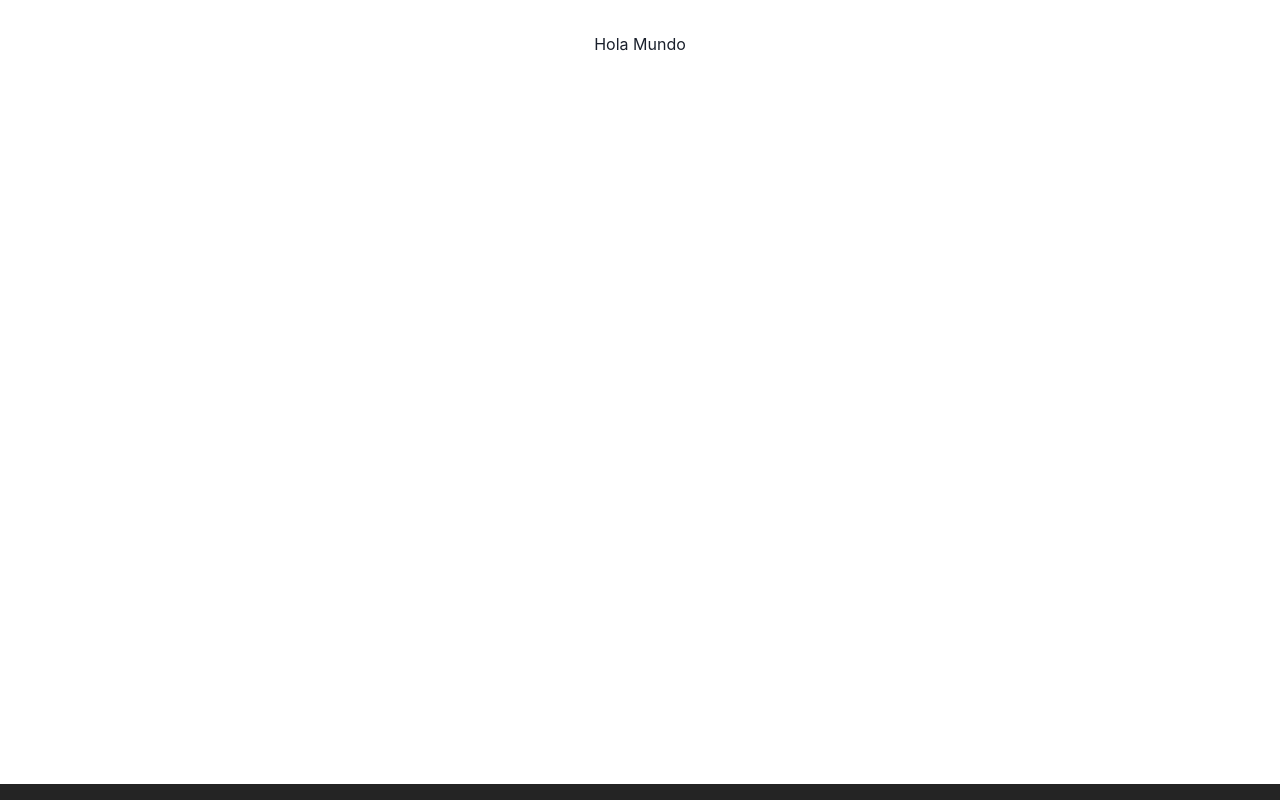
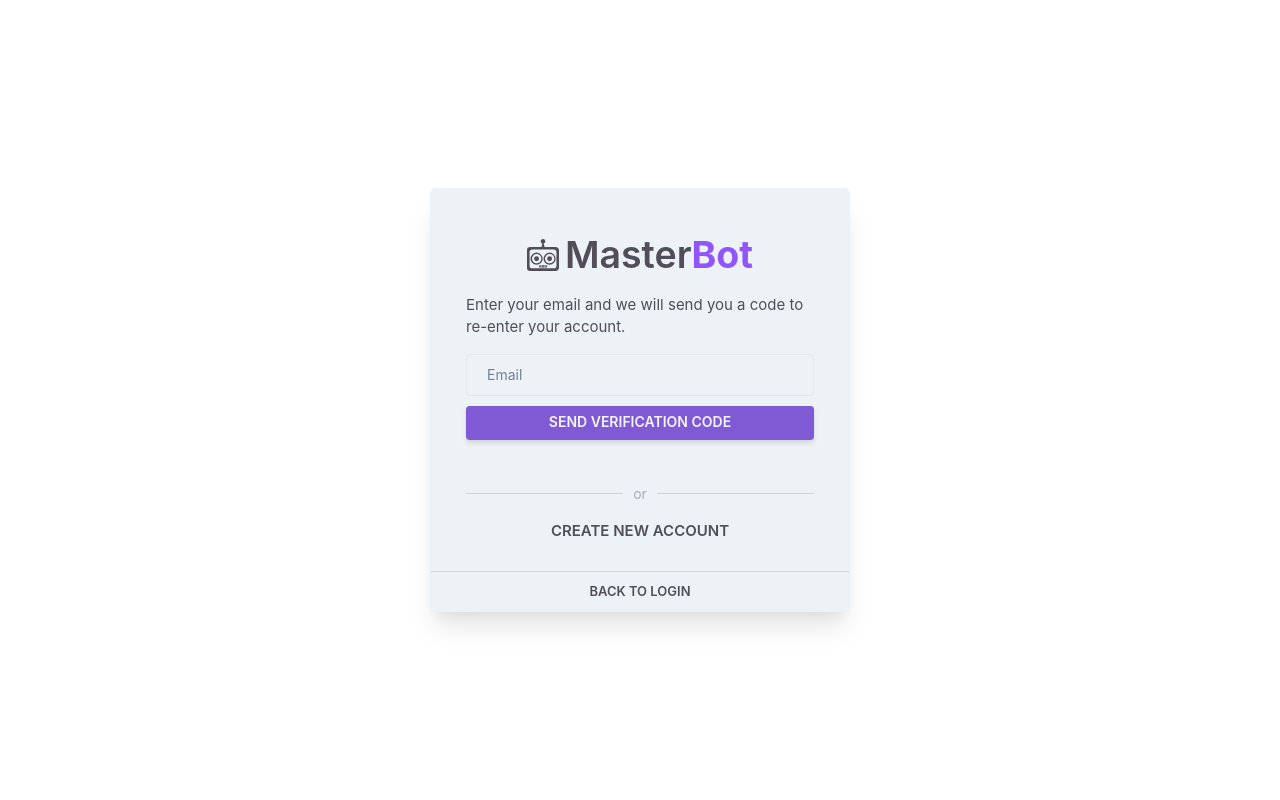
Before and after one commit to HikenJos/BotDiscord, a React (Vite) app: page / in a window 1280 px wide. Built offline with nearby package versions, Linux system fonts and the light colour scheme.

Commit message:
Feat{añadido vista recuperacion de contraseña}

```diff
--- a/package.json
+++ b/package.json
@@ -15,6 +15,7 @@
     "framer-motion": "^7.3.6",
     "react": "^18.2.0",
     "react-dom": "^18.2.0",
+    "react-icons": "^4.4.0",
     "react-router-dom": "^6.4.0"
   },
   "devDependencies": {
--- /dev/null
+++ b/src/@types/types.d.ts
@@ -0,0 +1,5 @@
+interface TypeComponent {
+  JSX: JSX.Element
+}
+
+export { TypeComponent }
--- /dev/null
+++ b/src/components/divisionLine.tsx
@@ -0,0 +1,24 @@
+import React from 'react'
+import { Text, Flex } from '@chakra-ui/react'
+
+function DivisionLine (): JSX.Element {
+  return (
+    <>
+      <Flex align='center'
+        justifyContent='center'
+        m='2.5rem 0'
+        h='1px'
+        w='100%'
+        bg='rgba(135, 140, 189, 0.3)' >
+        <Text color='gray.400'
+          mx='1.4rem'
+          bg='gray.100'
+          p='4'
+          fontSize='1.4rem'>
+          or
+        </Text>
+      </Flex>
+    </>
+  )
+}
+export default DivisionLine
--- /dev/null
+++ b/src/components/inputForm.tsx
@@ -0,0 +1,18 @@
+import React from 'react'
+import { Input } from '@chakra-ui/react'
+
+function InputForm (): JSX.Element {
+  return (
+    <>
+      <Input
+        type='email'
+        placeholder='Email'
+        fontSize='1.4rem'
+        textStyle='input'
+        focusBorderColor='primary'
+      />
+    </>
+  )
+}
+
+export default InputForm
--- /dev/null
+++ b/src/components/textForm.tsx
@@ -0,0 +1,34 @@
+import React from 'react'
+import { Text, Heading, Flex, Icon } from '@chakra-ui/react'
+import { SiProbot } from 'react-icons/si'
+
+function HeaderLogin (): JSX.Element {
+  return (
+    <>
+      <Flex justify='center'
+        align='center'
+        gap='6px'
+        mb='2rem'>
+        <Icon as={SiProbot}
+          fontSize='3.2rem'
+          color='font'
+        />
+        <Heading textAlign='center'
+          as='h1'
+          size='3xl'
+          color='font'
+          fontWeight='600'
+        >Master<Text
+          as='span'
+          variant='spanForm'
+        >Bot</Text>
+        </Heading>
+      </Flex>
+      <Text
+        fontSize='2xl'
+        mb='1.5rem'
+        color='font'>Enter your email and we will send you a code to re-enter your account.</Text>
+    </>
+  )
+}
+export default HeaderLogin
--- a/src/index.css
+++ b/src/index.css
@@ -1,12 +1,8 @@
 :root {
     font-family: Inter, Avenir, Helvetica, Arial, sans-serif;
-  font-size: 16px;
+    font-size: 10px;
     line-height: 24px;
     font-weight: 400;
-
-  color-scheme: light dark;
-  color: rgba(255, 255, 255, 0.87);
-  background-color: #242424;
 
     font-synthesis: none;
     text-rendering: optimizeLegibility;
--- a/src/main.tsx
+++ b/src/main.tsx
@@ -1,18 +1,21 @@
 import { ChakraProvider } from '@chakra-ui/react'
+import themes from './theme'
 import React from 'react'
 import ReactDOM from 'react-dom/client'
-import App from './App'
 import './index.css'
+import PasswordRecovery from './pages/PasswordRecovery'
 
 function Index (): JSX.Element {
   return (
-    <App />
+    <>
+      <PasswordRecovery />
+    </>
   )
 }
 
 ReactDOM.createRoot(document.getElementById('root') as HTMLElement).render(
   <React.StrictMode>
-    <ChakraProvider>
+    <ChakraProvider theme={themes}>
       <Index />
     </ChakraProvider>
   </React.StrictMode>
--- /dev/null
+++ b/src/pages/PasswordRecovery.tsx
@@ -0,0 +1,44 @@
+import React from 'react'
+import { Button, Box, Container } from '@chakra-ui/react'
+import DivisionLine from '../components/divisionLine'
+import HeaderLogin from '../components/textForm'
+import InputLogin from '../components/inputForm'
+
+function Login (): JSX.Element {
+  return (
+    <>
+      <Box
+        display="flex"
+        alignItems="center"
+        justifyContent="center"
+        w="100vw"
+        h="100vh"
+        zIndex="3"
+      >
+        <Container
+          maxW="2xl"
+          borderRadius="lg"
+          p="4.8rem 3.6rem 6.8rem"
+          boxShadow="xl"
+          zIndex="4"
+          bg="gray.100"
+          position="relative"
+        >
+          <HeaderLogin />
+
+          <InputLogin />
+
+          <Button variant="btnForm">SEND VERIFICATION CODE</Button>
+
+          <DivisionLine />
+
+          <Button variant="btnTransparent">CREATE NEW ACCOUNT</Button>
+
+          <Button variant="btnBack">BACK TO LOGIN</Button>
+        </Container>
+      </Box>
+    </>
+  )
+}
+
+export default Login
--- /dev/null
+++ b/src/theme.ts
@@ -0,0 +1,25 @@
+import { extendTheme } from '@chakra-ui/react'
+import Button from './themes/button/button'
+import Text from './themes/paragraph/text'
+
+const themes = extendTheme({
+  components: {
+    Button,
+    Text
+  },
+  colors: {
+    primary: '#9155FD',
+    secondary: '#FFB400',
+    font: '#3a3541de',
+    grai: '#F4F5FA'
+  },
+  textStyles: {
+    input: {
+      mb: '10px',
+      p: '2rem',
+      color: 'font'
+    }
+  }
+})
+
+export default themes
--- /dev/null
+++ b/src/themes/button/button.ts
@@ -0,0 +1,47 @@
+import type { ComponentStyleConfig } from '@chakra-ui/theme'
+
+const Button: ComponentStyleConfig = {
+  baseStyle: {
+    transition: '1s'
+  },
+  variants: {
+    btnForm: {
+      bg: 'purple.500',
+      color: 'grai',
+      w: '100%',
+      fontSize: '1.4rem',
+      py: '1.7rem',
+      mb: '2.8rem',
+      boxShadow: 'md',
+      _hover: {
+        bg: 'purple.700'
+      }
+    },
+    btnTransparent: {
+      fontSize: '1.5rem',
+      width: '100%',
+      color: 'font',
+      _hover: {
+        color: 'primary'
+      }
+    },
+    btnBack: {
+      fontSize: '1.3rem',
+      width: '100%',
+      position: 'absolute',
+      bottom: '0',
+      left: '0',
+      color: 'font',
+      padding: '2rem',
+      borderTop: '1px',
+      borderColor: 'gray.300',
+      _hover: {
+        background: 'gray.300'
+      }
+    },
+    defaultProps: {
+      variant: 'btnForm'
+    }
+  }
+}
+export default Button
--- /dev/null
+++ b/src/themes/paragraph/text.ts
@@ -0,0 +1,35 @@
+import type { ComponentStyleConfig } from '@chakra-ui/theme'
+
+const Text: ComponentStyleConfig = {
+  baseStyle: {
+    fontSize: '1.4rem'
+  },
+  sizes: {
+    sm: {
+      mb: '10px',
+      p: '2rem'
+    },
+    md: {
+      mb: '10px',
+      p: '2rem'
+    }
+  },
+  variants: {
+    spanForm: {
+      color: 'primary',
+      fontWeight: '700',
+      fontSize: '6xl'
+
+    },
+    inputForm: {
+      color: 'font',
+      fontSize: '2rem'
+    },
+    defaultProps: {
+      variant: 'inputForm',
+      size: 'sm'
+    }
+
+  }
+}
+export default Text
```
Also changed, not shown: 1 other file (tests, documents, lock files or other folders). Lines whose indentation alone changed are shown as unchanged.
